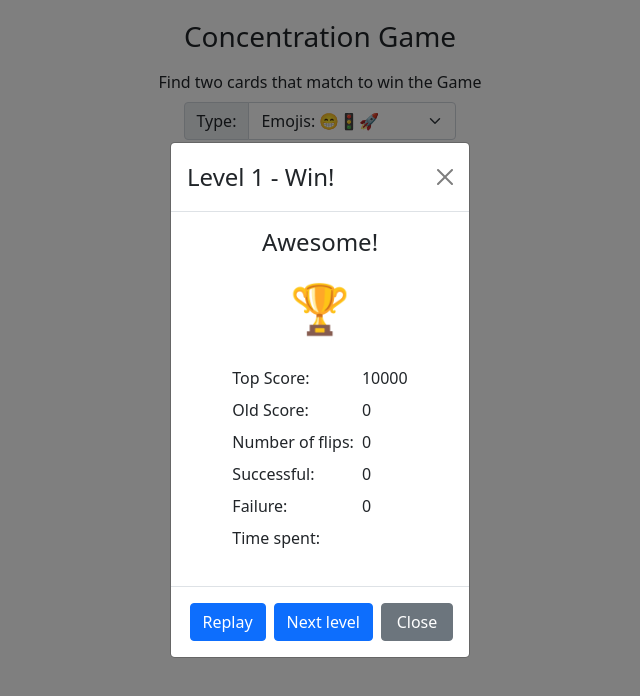
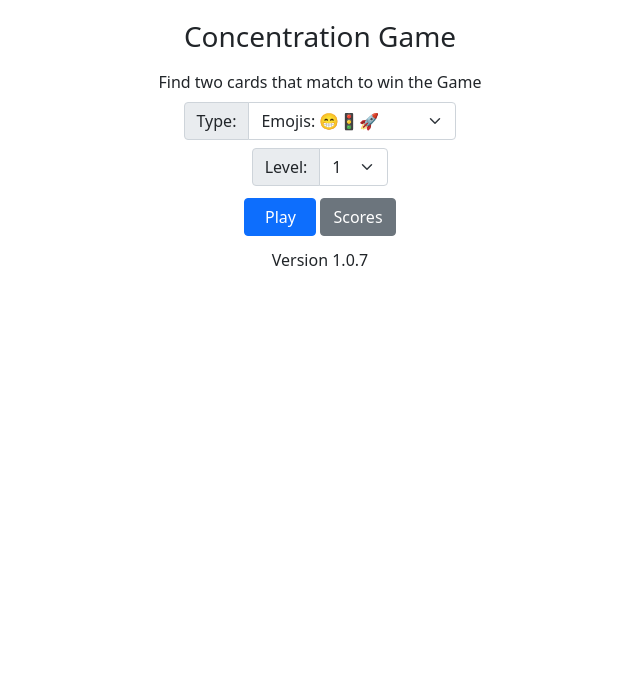
Before and after one commit to yuridanil/congame, a React (Create React App) app: page / in a window 1280 px wide. Shown: the top 696 px of the page, without its empty margins (320-960 px from the left). Built offline with nearby package versions, Linux system fonts and the light colour scheme.

Commit message:
Version info

```diff
--- a/package.json
+++ b/package.json
@@ -18,7 +18,7 @@
     "predeploy": "npm run build",
     "deploy": "gh-pages -d build",
     "start": "react-scripts start",
-    "build": "react-scripts build",
+    "build": "node generate-buildno.js && react-scripts build",
     "test": "react-scripts test",
     "eject": "react-scripts eject"
   },
--- a/src/Game.js
+++ b/src/Game.js
@@ -10,12 +10,13 @@ import {
 } from './Constants';
 import { cartesian, genSvg } from "./Utils";
 import Svgtext from "./Svgtext";
+import version from './version.json';
 
 class Game extends React.Component {
     successFlips = 0;
     failureFlips = 0;
     oldScore = 0;
-    newScore = 10000;
+    newScore = 0;
     bMap = new Map(BOARD);
 
     constructor(props) {
@@ -27,12 +28,10 @@ class Game extends React.Component {
             searchKeyword: ANIMALS[Math.floor(Math.random() * ANIMALS.length)],
             imageType: localStorage.getItem("imageType") || "6",
             cards: [],
-            //            winModal: false,
+            winModal: false,
             showModal: false,
             errorMessage: null,
-            scores: JSON.parse(localStorage.getItem("scores") || '{}'),
-
-            winModal: true
+            scores: JSON.parse(localStorage.getItem("scores") || '{}')
         };
         this.Timer1 = React.createRef();
         window.onresize = () => {
@@ -351,6 +350,13 @@ class Game extends React.Component {
                                     <Button variant="secondary" onClick={this.handleScoresClick.bind(this, 4)} >Scores</Button>
                                 </Col>
                             </Row>
+                            {(mode === 0) &&
+                                <Row className="m-1 align-items-center justify-content-center g-1">
+                                    <Col xs="auto">
+                                        {`Version ${version.buildMajor}.${version.buildMinor}.${version.buildRevision}`}
+                                    </Col>
+                                </Row>
+                            }
                         </>
                     }
                     { // Game
--- /dev/null
+++ b/src/version.json
@@ -0,0 +1 @@
+{"buildMajor":1,"buildMinor":0,"buildRevision":7}
```
Also changed, not shown: generate-buildno.js (added, +11 -0 lines).
